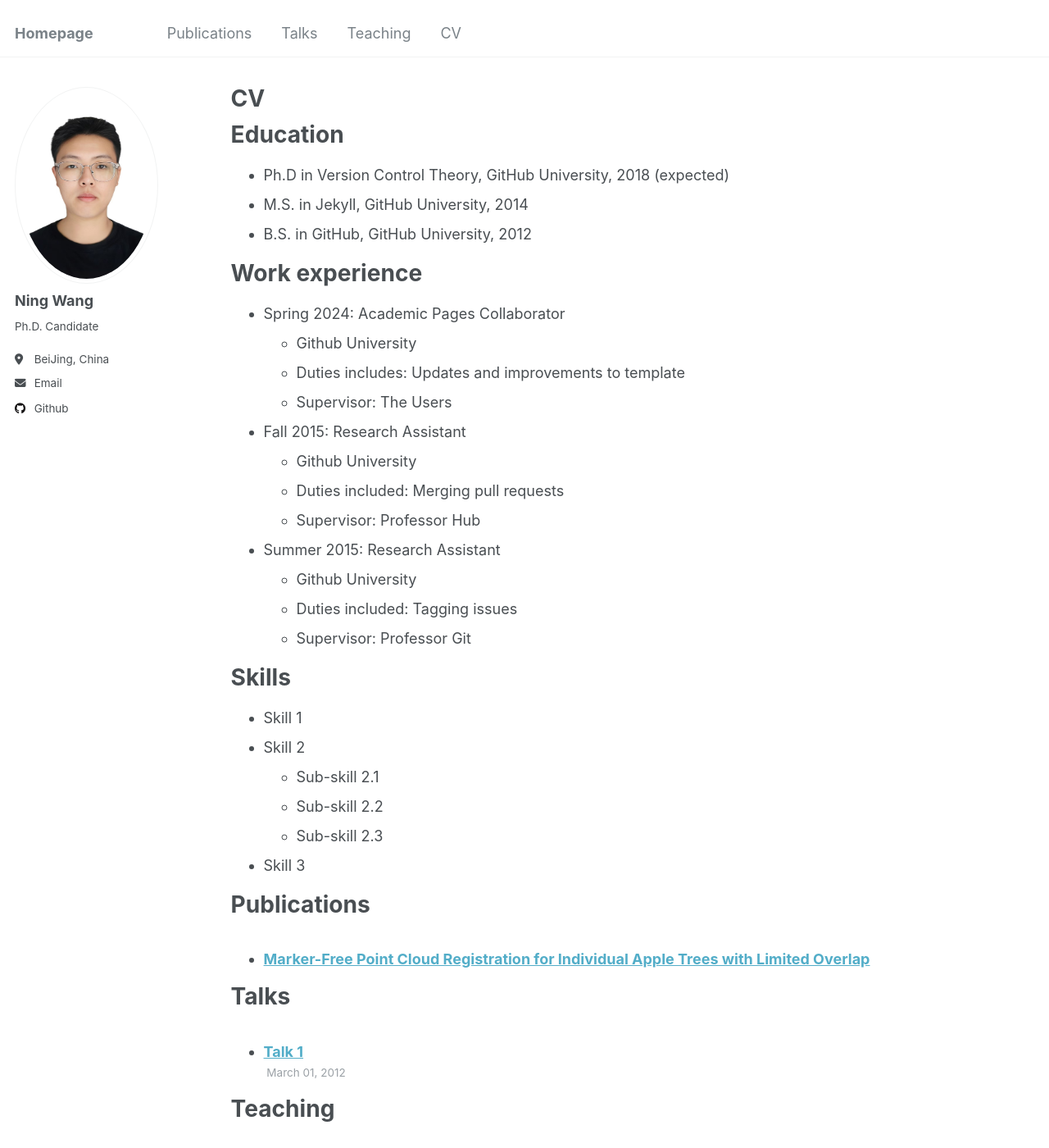
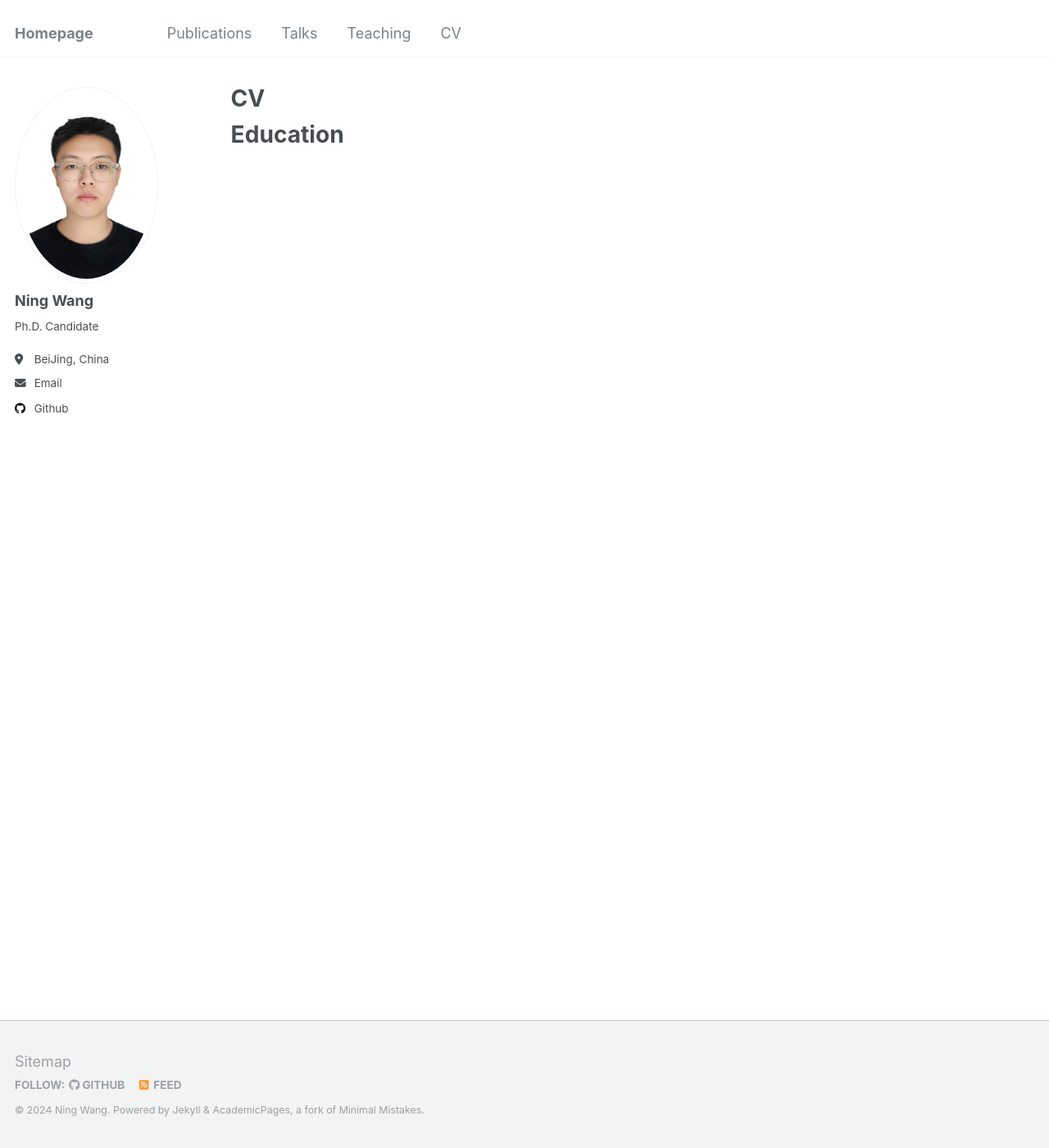
Before and after one commit to NingWang1999/ningwang1999.github.io, a Jekyll site: the page built from _pages/cv.md, in a window 1280 px wide and 1400 px high. Shown: the whole window at 82% size. Built offline with Jekyll 4.4.1, drawn with Linux system fonts in a browser that asks for light colours; some of the changed text lies outside the part shown.

Commit message:
modify teaching

```diff
--- a/_pages/cv.md
+++ b/_pages/cv.md
@@ -11,7 +11,7 @@ redirect_from:
 
 Education
 ======
-* Ph.D in Version Control Theory, GitHub University, 2018 (expected)
+<!--* Ph.D in Version Control Theory, GitHub University, 2018 (expected)
 * M.S. in Jekyll, GitHub University, 2014
 * B.S. in GitHub, GitHub University, 2012
 
@@ -62,3 +62,4 @@ Teaching
 Service and leadership
 ======
 * Currently signed in to 43 different slack teams
+-->
--- a/_teaching/2015-spring-teaching-2.md
+++ /dev/null
@@ -1,20 +0,0 @@
----
-title: "Teaching experience 2"
-collection: teaching
-type: "Workshop"
-permalink: /teaching/2015-spring-teaching-1
-venue: "University 1, Department"
-date: 2015-01-01
-location: "City, Country"
----
-
-This is a description of a teaching experience. You can use markdown like any other post.
-
-Heading 1
-======
-
-Heading 2
-======
-
-Heading 3
-======
```
Also changed, not shown: _teaching/2014-spring-teaching-1.md (+2 -1 lines).
